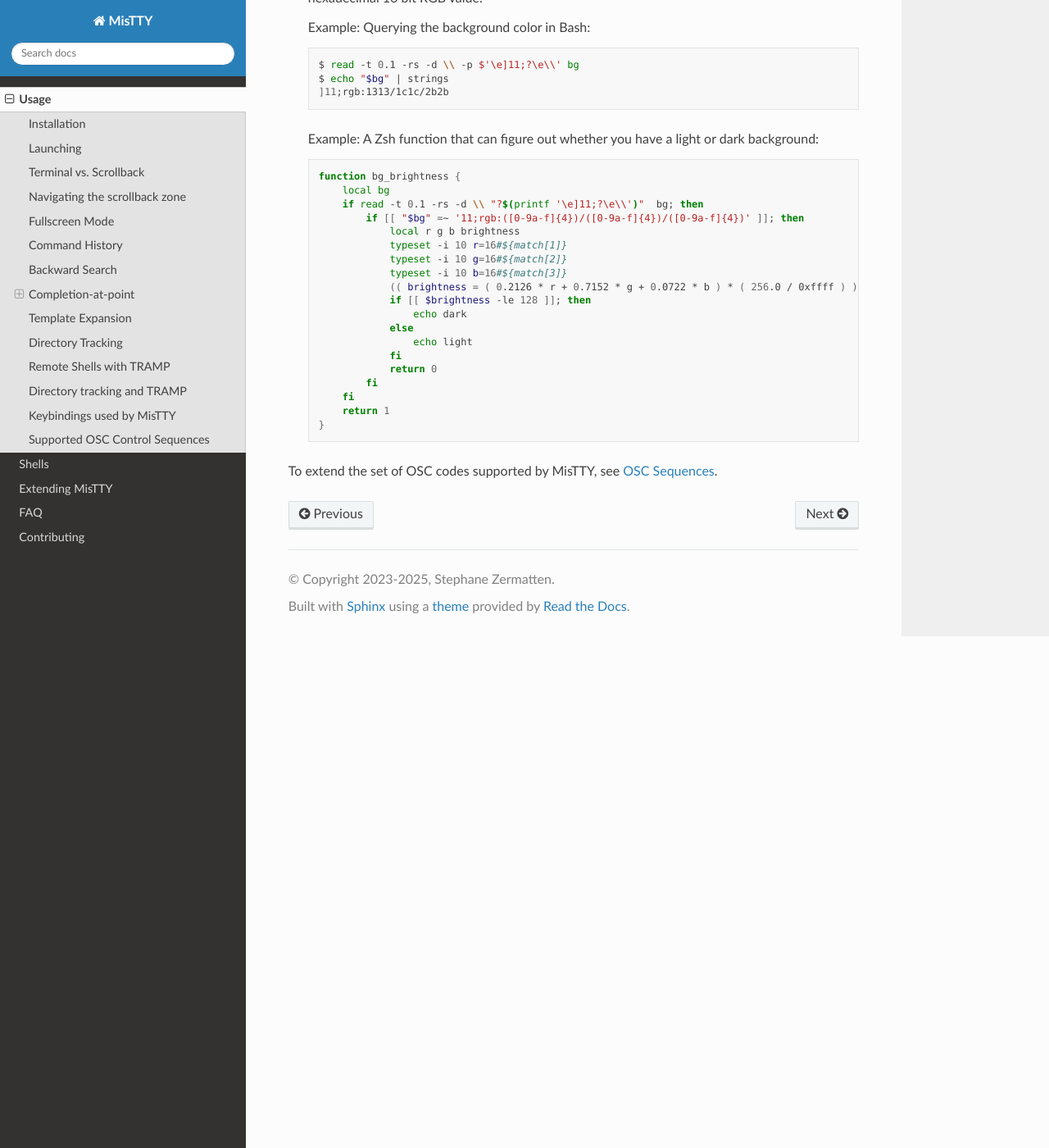
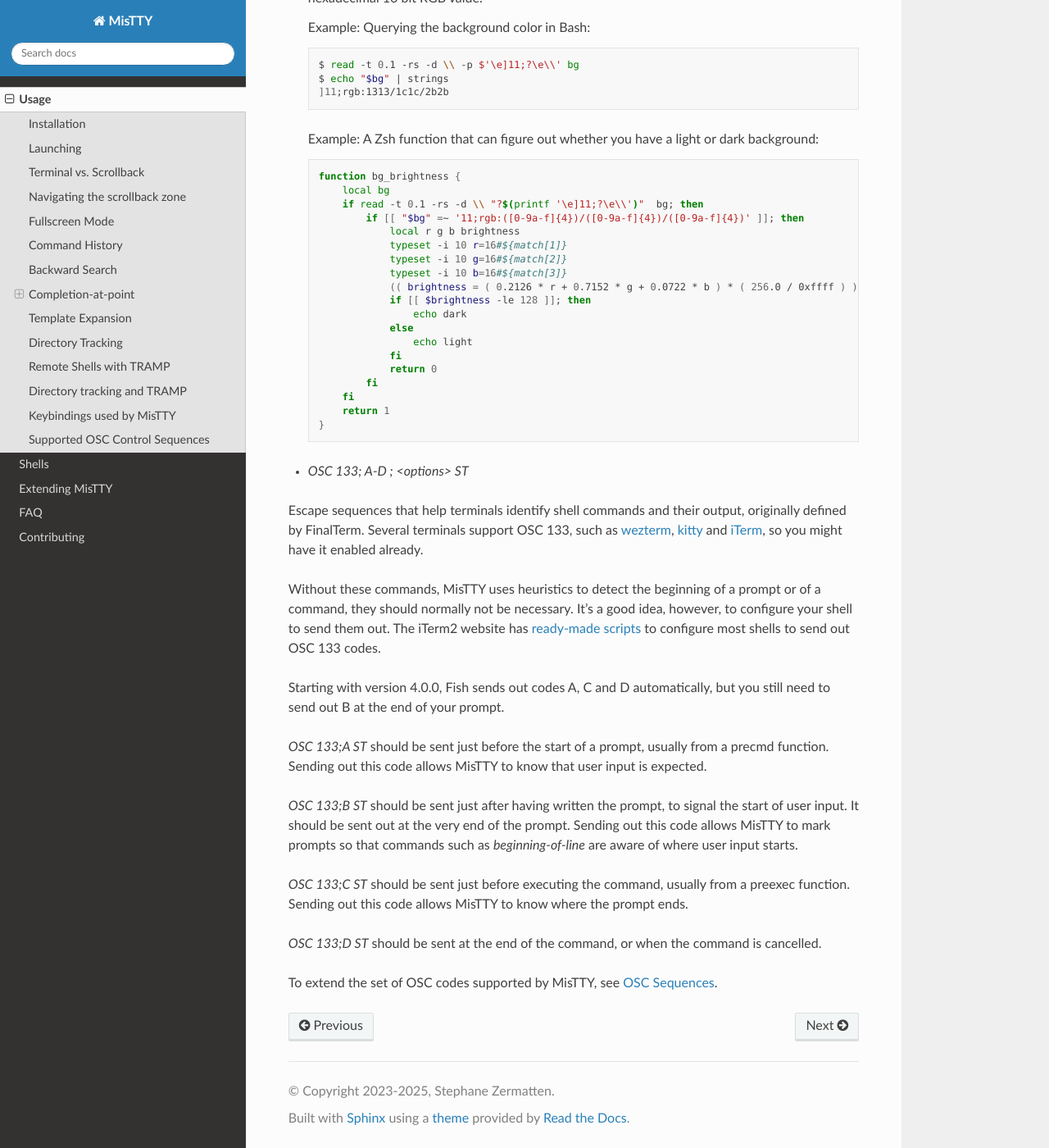
Before and after one commit to szermatt/mistty, a Sphinx documentation site: the page built from docs/source/usage.rst, in a window 1280 px wide and 1400 px high, scrolled down 11119 px. Shown: the whole window at 82% size. Built offline with Sphinx 7.4.7 and the Read the Docs theme 3.1.0, drawn with Linux system fonts in a browser that asks for light colours.

Commit message:
docs: Document support for OSC 133.

```diff
--- a/docs/source/usage.rst
+++ b/docs/source/usage.rst
@@ -710,6 +710,45 @@
         return 1
     }
 
+.. _osc133:
 
+- *OSC 133; A-D ; <options> ST*
+
+Escape sequences that help terminals identify shell commands and their
+output, originally defined by FinalTerm. Several terminals support OSC
+133, such as `wezterm <https://wezterm.org/shell-integration.html>`_,
+`kitty
+<https://sw.kovidgoyal.net/kitty/shell-integration/#notes-for-shell-developers>`_
+and `iTerm
+<https://iterm2.com/documentation-shell-integration.html>`_, so you
+might have it enabled already.
+
+Without these commands, MisTTY uses heuristics to detect the beginning
+of a prompt or of a command, they should normally not be necessary.
+It's a good idea, however, to configure your shell to send them out.
+The iTerm2 website has `ready-made scripts
+<https://iterm2.com/documentation-shell-integration.html#install-by-hand>`_
+to configure most shells to send out OSC 133 codes.
+
+Starting with version 4.0.0, Fish sends out codes A, C and D
+automatically, but you still need to send out B at the end of your
+prompt.
+
+*OSC 133;A ST* should be sent just before the start of a prompt,
+usually from a precmd function. Sending out this code allows MisTTY to
+know that user input is expected.
+
+*OSC 133;B ST* should be sent just after having written the prompt, to
+signal the start of user input. It should be sent out at the very end
+of the prompt. Sending out this code allows MisTTY to mark prompts so
+that commands such as `beginning-of-line` are aware of where user
+input starts.
+
+*OSC 133;C ST* should be sent just before executing the command,
+usually from a preexec function. Sending out this code allows MisTTY
+to know where the prompt ends.
+
+*OSC 133;D ST* should be sent at the end of the command, or when the
+command is cancelled.
 
 To extend the set of OSC codes supported by MisTTY, see :ref:`ext_osc`.
```
Also changed, not shown: docs/source/shells.rst (+18 -23 lines), 1 other file.
